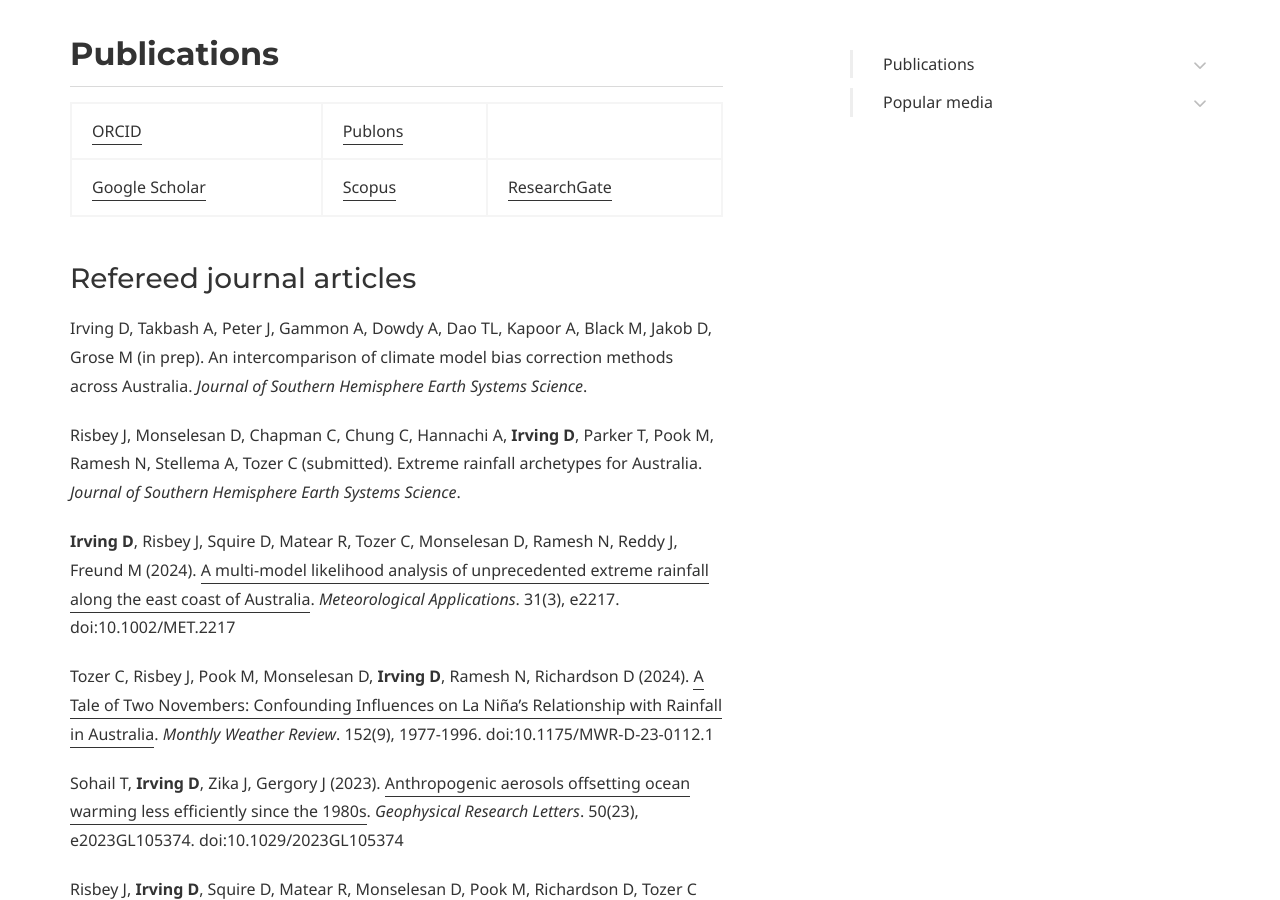
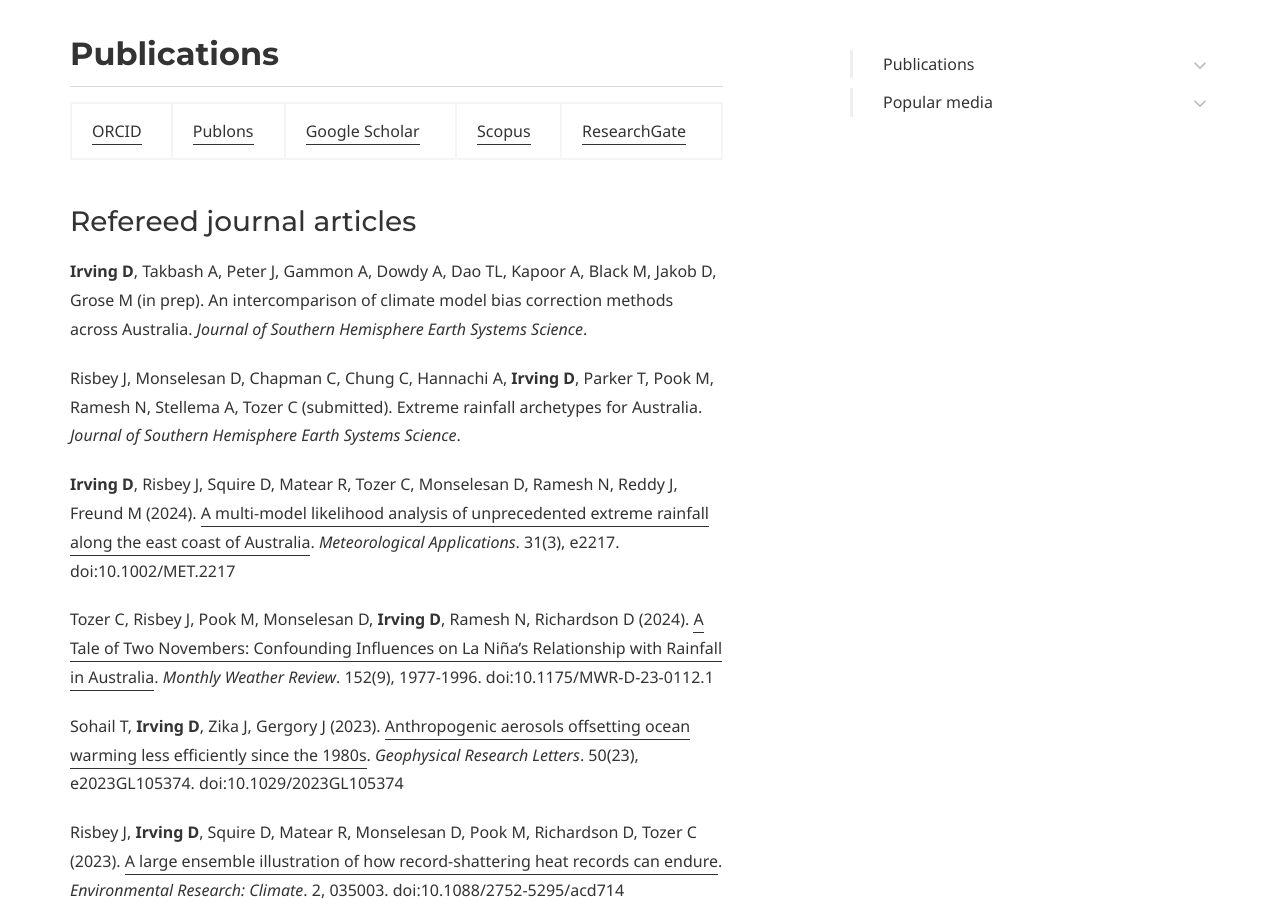
Before and after one commit to DamienIrving/damienirving.github.io, a Jekyll site: the page built from publications.md, in a window 1280 px wide and 900 px high, scrolled down 664 px. Built offline with Jekyll 4.4.1, drawn with Linux system fonts in a browser that asks for light colours; some web fonts are replaced.

Commit message:
Minor edits

```diff
--- a/publications.md
+++ b/publications.md
@@ -21,12 +21,11 @@ page_nav:
 
 ## Publications
 
-[ORCID](http://orcid.org/0000-0003-1258-5002) | [Publons](https://publons.com/researcher/1172495/damien-irving/) |
-[Google Scholar](https://scholar.google.com/citations?user=Vo2Du7sAAAAJ&hl=en&oi=sra) | [Scopus](https://www.scopus.com/authid/detail.uri?authorId=36634371000) | [ResearchGate](https://www.researchgate.net/profile/Damien_Irving)
+[ORCID](http://orcid.org/0000-0003-1258-5002) | [Publons](https://publons.com/researcher/1172495/damien-irving/) | [Google Scholar](https://scholar.google.com/citations?user=Vo2Du7sAAAAJ&hl=en&oi=sra) | [Scopus](https://www.scopus.com/authid/detail.uri?authorId=36634371000) | [ResearchGate](https://www.researchgate.net/profile/Damien_Irving)
 
 ### Refereed journal articles
 
-Irving D, Takbash A, Peter J, Gammon A, Dowdy A, Dao TL, Kapoor A, Black M, Jakob D, Grose M (in prep). An intercomparison of climate model bias correction methods across Australia. *Journal of Southern Hemisphere Earth Systems Science*.
+**Irving D**, Takbash A, Peter J, Gammon A, Dowdy A, Dao TL, Kapoor A, Black M, Jakob D, Grose M (in prep). An intercomparison of climate model bias correction methods across Australia. *Journal of Southern Hemisphere Earth Systems Science*.
 
 Risbey J, Monselesan D, Chapman C, Chung C, Hannachi A, **Irving D**, Parker T, Pook M, Ramesh N, Stellema A, Tozer C (submitted). Extreme rainfall archetypes for Australia. *Journal of Southern Hemisphere Earth Systems Science*.
 
```
